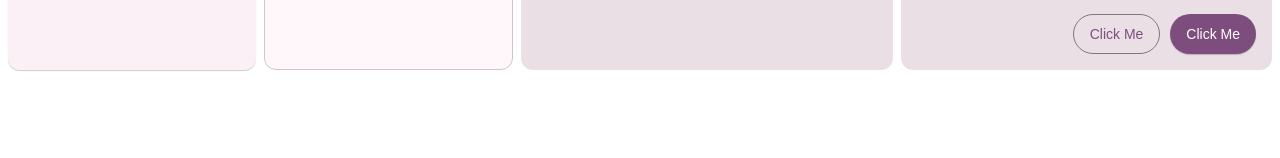
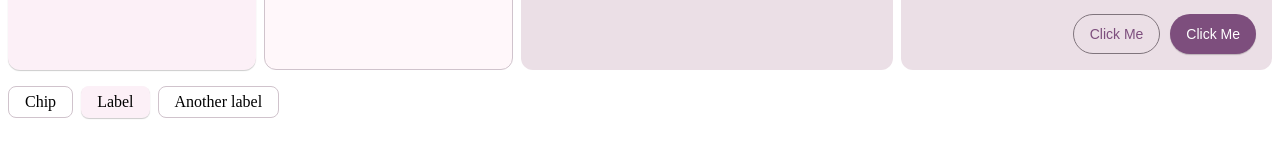
Before and after one commit to yelyty/material-components, a React (Vite) app: page / in a window 1280 px wide. Shown: the part 232-390 px from the top of the page. Built offline with nearby package versions, Linux system fonts and the light colour scheme.

Commit message:
Init basic chip and chip group

```diff
--- a/src/App.tsx
+++ b/src/App.tsx
@@ -5,6 +5,8 @@ import { List } from "./components/List";
 import { Card } from "./components/Card";
 import { CardMedia } from "./components/CardMedia";
 import { CardActions } from "./components/CardActions";
+import { Chip } from "./components/Chip";
+import { ChipGroup } from "./components/ChipGroup";
 
 function App() {
   return (
@@ -122,6 +124,11 @@ function App() {
           </CardActions>
         </Card>
       </div>
+      <ChipGroup customCss={{ paddingTop: 16, paddingBottom: 16 }}>
+        <Chip label="Chip" />
+        <Chip label="Label" variant="elevated" />
+        <Chip label="Another label" variant="outlined" />
+      </ChipGroup>
     </ThemeProvider>
   );
 }
--- /dev/null
+++ b/src/components/Chip/Chip.styles.tsx
@@ -0,0 +1,33 @@
+import { css, Theme } from "@emotion/react";
+
+export const chipRootStyles = (theme: Theme) => css`
+  display: inline-flex;
+  align-items: center;
+  justify-content: center;
+  padding-top: 6px;
+  padding-bottom: 6px;
+  padding-left: 16px;
+  padding-right: 16px;
+  border-radius: 8px;
+  height: 32px;
+  box-sizing: border-box;
+`;
+
+export const variantStyles = (theme: Theme, variant: string) => {
+  switch (variant) {
+    case "outlined":
+      return css`
+        border: 1px solid ${theme.color.outlineVariant};
+      `;
+    case "elevated":
+      return css`
+        background-color: ${theme.color.surfaceContainerLow};
+        box-shadow: ${theme.elevation.level1};
+      `;
+  }
+};
+
+export const spanStyles = () => css`
+  padding: 0px;
+  margin: 0px;
+`;
--- /dev/null
+++ b/src/components/Chip/Chip.tsx
@@ -0,0 +1,29 @@
+/** @jsxImportSource @emotion/react */
+import { css, useTheme } from "@emotion/react";
+import { ChipProps } from "./Chip.types";
+import { chipRootStyles, variantStyles, spanStyles } from "./Chip.styles";
+
+const Chip = ({ label, customCss, variant = "outlined" }: ChipProps) => {
+  const theme = useTheme();
+  return (
+    <div
+      css={css`
+        ${chipRootStyles(theme)}
+        ${variantStyles(theme, variant)}
+        ${customCss}
+      `}
+    >
+      {/* add icon */}
+      <span
+        css={css`
+          ${spanStyles()}
+        `}
+      >
+        {label}
+      </span>
+      {/* add action button */}
+    </div>
+  );
+};
+
+export default Chip;
--- /dev/null
+++ b/src/components/Chip/index.ts
@@ -0,0 +1 @@
+export { default as Chip } from './Chip';
--- /dev/null
+++ b/src/components/ChipGroup/ChipGroup.styles.tsx
@@ -0,0 +1,9 @@
+import { css } from "@emotion/react";
+
+export const chipGroupStyle = () => css`
+  display: flex;
+  flex-direction: row;
+  flex-wrap: wrap;
+  gap: 8px;
+  box-sizing: border-box;
+`;
--- /dev/null
+++ b/src/components/ChipGroup/ChipGroup.tsx
@@ -0,0 +1,20 @@
+/** @jsxImportSource @emotion/react */
+
+import { css } from "@emotion/react";
+import { chipGroupStyle } from "./ChipGroup.styles";
+import { ChipGroupProps } from "./ChipGroup.types";
+
+const ChipGroup = ({ children, customCss }: ChipGroupProps) => {
+  return (
+    <div
+      css={css`
+        ${chipGroupStyle()}
+        ${customCss}
+      `}
+    >
+      {children}
+    </div>
+  );
+};
+
+export default ChipGroup;
--- /dev/null
+++ b/src/components/ChipGroup/index.ts
@@ -0,0 +1 @@
+export { default as ChipGroup } from './ChipGroup';
```
Also changed, not shown: src/components/Chip/Chip.types.ts (added, +9 -0 lines), src/components/ChipGroup/ChipGroup.types.ts (added, +9 -0 lines).
